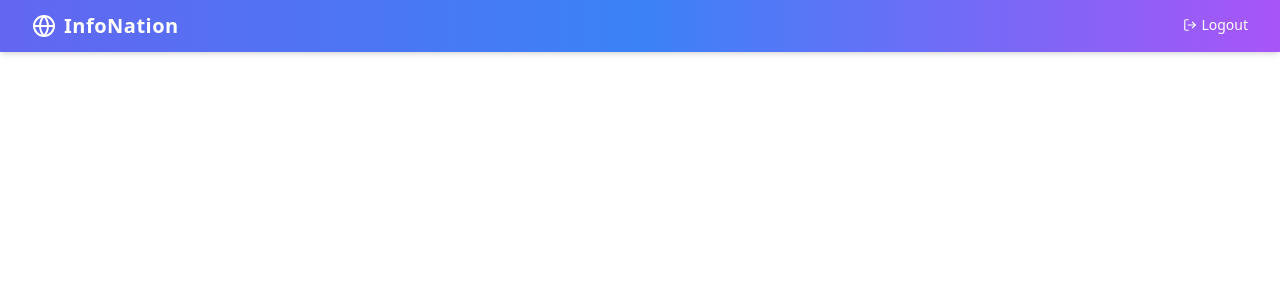
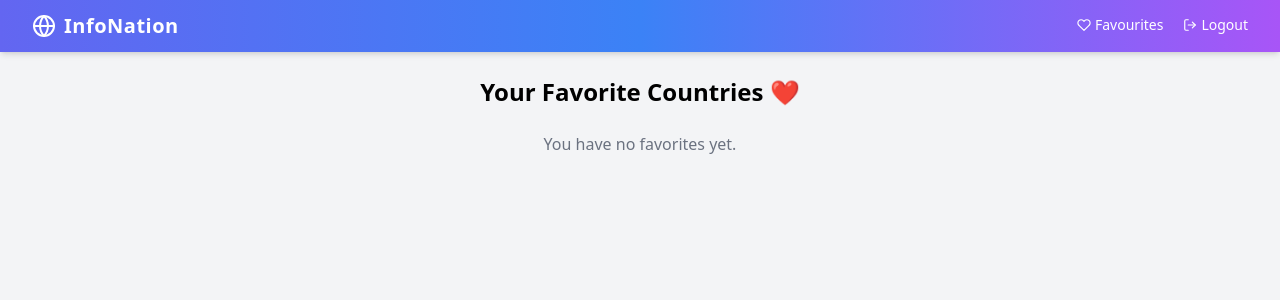
Before and after one commit to Sachintha-Dinuranga/info-nation, a React (Vite) app in the folder frontend/: page /favourites in a window 1280 px wide. Before the commit this address had no page. Shown: the top 300 px of the page. Built offline with nearby package versions, Linux system fonts and the light colour scheme; sample sign-in values are in the browser's storage.

Commit message:
add favorites functionality

```diff
--- a/frontend/src/App.jsx
+++ b/frontend/src/App.jsx
@@ -9,6 +9,7 @@ import { AnimatePresence } from "framer-motion";
 import PrivateRoute from "./components/PrivateRoute";
 import Navbar from "./components/Navbar";
 import LoadingSpinner from "./components/LoadingSpinner";
+import Favourites from "./pages/Favorites";
 
 // Lazy-loaded pages
 const HomePage = lazy(() => import("./pages/HomePage"));
@@ -47,6 +48,14 @@ const App = () => {
                 </PrivateRoute>
               }
             />
+            <Route
+              path="/favourites"
+              element={
+                <PrivateRoute>
+                  <Favourites />
+                </PrivateRoute>
+              }
+            />
           </Routes>
         </AnimatePresence>
       </Suspense>
--- a/frontend/src/components/CountryCard.jsx
+++ b/frontend/src/components/CountryCard.jsx
@@ -1,9 +1,101 @@
+// import { Link } from "react-router-dom";
+// import { FiGlobe, FiMapPin, FiUsers, FiHeart } from "react-icons/fi";
+// import { useFavorites } from "../context/FavoritesContext";
+
+// const CountryCard = ({ country }) => {
+//   const { addFavorite, removeFavorite, isFavorite } = useFavorites();
+//   const fav = isFavorite(country.cca3);
+
+//   const toggleFavorite = () => {
+//     if (fav) {
+//       removeFavorite(country.cca3);
+//     } else {
+//       addFavorite(country);
+//     }
+//   };
+
+//   return (
+//     <div className="relative w-full sm:w-64">
+//       {/* Heart Icon */}
+//       <button
+//         onClick={toggleFavorite}
+//         className={`absolute top-2 right-2 text-2xl ${
+//           fav ? "text-red-500" : "text-gray-300"
+//         } hover:scale-110 transition`}
+//       >
+//         <FiHeart />
+//       </button>
+
+//       <Link to={`/country/${country.cca3}`} className="w-full sm:w-64">
+//         <div className="bg-white rounded-xl shadow-md p-4 transition transform duration-300 hover:scale-105 hover:shadow-xl">
+//           <img
+//             src={country.flags.svg}
+//             alt={`${country.name.common} flag`}
+//             className="w-full h-40 object-cover rounded-lg mb-4"
+//           />
+
+//           <h3 className="text-lg font-semibold mb-2 text-gray-800 flex items-center gap-2">
+//             <FiMapPin className="text-blue-600" />
+//             {country.name.common}
+//           </h3>
+
+//           <p className="flex items-center gap-2 text-sm text-gray-600">
+//             <FiGlobe className="text-blue-500" />
+//             <strong>Region:</strong> {country.region}
+//           </p>
+
+//           <p className="flex items-center gap-2 text-sm text-gray-600">
+//             <FiMapPin className="text-blue-500" />
+//             <strong>Capital:</strong> {country.capital?.[0] || "N/A"}
+//           </p>
+
+//           <p className="flex items-center gap-2 text-sm text-gray-600">
+//             <FiUsers className="text-blue-500" />
+//             <strong>Population:</strong> {country.population.toLocaleString()}
+//           </p>
+//         </div>
+//       </Link>
+//     </div>
+//   );
+// };
+
+// export default CountryCard;
+
 import { Link } from "react-router-dom";
-import { FiGlobe, FiMapPin, FiUsers } from "react-icons/fi";
+import { FiGlobe, FiMapPin, FiUsers, FiHeart } from "react-icons/fi";
+import { AiFillHeart } from "react-icons/ai";
+import { useFavorites } from "../context/FavoritesContext";
 
 const CountryCard = ({ country }) => {
+  const { addFavorite, removeFavorite, isFavorite } = useFavorites();
+  const fav = isFavorite(country.cca3);
+
+  const toggleFavorite = (e) => {
+    e.stopPropagation(); // stop event bubbling to Link
+    e.preventDefault(); // prevent navigating when clicking heart
+    if (fav) {
+      removeFavorite(country.cca3);
+    } else {
+      addFavorite(country);
+    }
+  };
+
   return (
-    <Link to={`/country/${country.cca3}`} className="w-full sm:w-64">
+    <div className="relative w-full sm:w-64">
+      {/* Heart Icon */}
+      <button
+        onClick={toggleFavorite}
+        className="absolute bottom-2 right-2 text-2xl hover:scale-110 transition z-10"
+      >
+        {fav ? (
+          <AiFillHeart className="text-red-500" />
+        ) : (
+          <FiHeart className="text-gray-300" />
+        )}
+      </button>
+
+      {/* Card linked to details */}
+      <Link to={`/country/${country.cca3}`}>
         <div className="bg-white rounded-xl shadow-md p-4 transition transform duration-300 hover:scale-105 hover:shadow-xl">
           <img
             src={country.flags.svg}
@@ -32,6 +124,7 @@ const CountryCard = ({ country }) => {
           </p>
         </div>
       </Link>
+    </div>
   );
 };
 
--- a/frontend/src/components/Navbar.jsx
+++ b/frontend/src/components/Navbar.jsx
@@ -1,6 +1,13 @@
 import { Link, useNavigate } from "react-router-dom";
 import { isAuthenticated } from "../utils/auth";
-import { FiLogIn, FiLogOut, FiUserPlus, FiGlobe } from "react-icons/fi";
+
+import {
+  FiLogIn,
+  FiLogOut,
+  FiUserPlus,
+  FiGlobe,
+  FiHeart,
+} from "react-icons/fi";
 
 const Navbar = () => {
   // useNavigate hook to programmatically navigate between routes
@@ -27,6 +34,14 @@ const Navbar = () => {
 
         {/* Nav Buttons */}
         <div className="space-x-5 text-sm font-medium">
+          <Link
+            to="/favourites"
+            className="inline-flex items-center gap-1 hover:text-pink-300 transition"
+          >
+            <FiHeart />
+            Favourites
+          </Link>
+
           {!auth ? (
             <>
               <Link
--- /dev/null
+++ b/frontend/src/context/AuthContext.js
@@ -0,0 +1,44 @@
+import { createContext, useContext, useEffect, useState } from "react";
+
+const AuthContext = createContext();
+
+export const AuthProvider = ({ children }) => {
+  const [token, setToken] = useState(null);
+  const [user, setUser] = useState(null);
+
+  // Check token on app load
+  useEffect(() => {
+    const storedToken = localStorage.getItem("token");
+    const storedUser = localStorage.getItem("user");
+
+    if (storedToken) setToken(storedToken);
+    if (storedUser) setUser(JSON.parse(storedUser));
+  }, []);
+
+  const login = (token, userData) => {
+    localStorage.setItem("token", token);
+    localStorage.setItem("user", JSON.stringify(userData));
+    setToken(token);
+    setUser(userData);
+  };
+
+  const logout = () => {
+    localStorage.removeItem("token");
+    localStorage.removeItem("user");
+    setToken(null);
+    setUser(null);
+  };
+
+  const isAuthenticated = !!token;
+
+  return (
+    <AuthContext.Provider
+      value={{ token, user, login, logout, isAuthenticated }}
+    >
+      {children}
+    </AuthContext.Provider>
+  );
+};
+
+// Custom hook
+export const useAuth = () => useContext(AuthContext);
--- /dev/null
+++ b/frontend/src/context/FavoritesContext.jsx
@@ -0,0 +1,42 @@
+import { createContext, useContext, useState, useEffect } from "react";
+
+const FavoritesContext = createContext();
+
+export const FavoritesProvider = ({ children }) => {
+  const [favorites, setFavorites] = useState([]);
+
+  // Load favorites from localStorage
+  useEffect(() => {
+    const stored = localStorage.getItem("favorites");
+    if (stored) {
+      setFavorites(JSON.parse(stored));
+    }
+  }, []);
+
+  // Save favorites to localStorage
+  useEffect(() => {
+    localStorage.setItem("favorites", JSON.stringify(favorites));
+  }, [favorites]);
+
+  const addFavorite = (country) => {
+    setFavorites((prev) => [...prev, country]);
+  };
+
+  const removeFavorite = (code) => {
+    setFavorites((prev) => prev.filter((c) => c.cca3 !== code));
+  };
+
+  const isFavorite = (code) => {
+    return favorites.some((c) => c.cca3 === code);
+  };
+
+  return (
+    <FavoritesContext.Provider
+      value={{ favorites, addFavorite, removeFavorite, isFavorite }}
+    >
+      {children}
+    </FavoritesContext.Provider>
+  );
+};
+
+export const useFavorites = () => useContext(FavoritesContext);
--- a/frontend/src/main.jsx
+++ b/frontend/src/main.jsx
@@ -2,12 +2,15 @@ import { StrictMode } from "react";
 import { createRoot } from "react-dom/client";
 import { BrowserRouter } from "react-router-dom";
 import { Toaster } from "react-hot-toast";
+import { FavoritesProvider } from "./context/FavoritesContext.jsx";
 import "./index.css";
 import App from "./App.jsx";
 
 createRoot(document.getElementById("root")).render(
   <BrowserRouter>
-    <App />
-    <Toaster position="top-right" reverseOrder={false} />
+    <FavoritesProvider>
+      <App />
+      <Toaster position="top-right" reverseOrder={false} />
+    </FavoritesProvider>
   </BrowserRouter>
 );
--- /dev/null
+++ b/frontend/src/pages/Favorites.jsx
@@ -0,0 +1,26 @@
+import { useFavorites } from "../context/FavoritesContext";
+import CountryCard from "../components/CountryCard";
+
+const Favourites = () => {
+  const { favorites } = useFavorites();
+
+  return (
+    <div className="p-6 bg-gray-100 min-h-screen">
+      <h2 className="text-2xl font-bold mb-6 text-center">
+        Your Favorite Countries ❤️
+      </h2>
+
+      {favorites.length === 0 ? (
+        <p className="text-center text-gray-500">You have no favorites yet.</p>
+      ) : (
+        <div className="flex flex-wrap justify-center gap-6">
+          {favorites.map((country) => (
+            <CountryCard key={country.cca3} country={country} />
+          ))}
+        </div>
+      )}
+    </div>
+  );
+};
+
+export default Favourites;
--- a/frontend/src/pages/Login.jsx
+++ b/frontend/src/pages/Login.jsx
@@ -1,5 +1,6 @@
 import { useState } from "react";
 import { useNavigate } from "react-router-dom";
+
 import toast from "react-hot-toast";
 import { FiLogIn } from "react-icons/fi";
 
```
Lines whose indentation alone changed are shown as unchanged.
